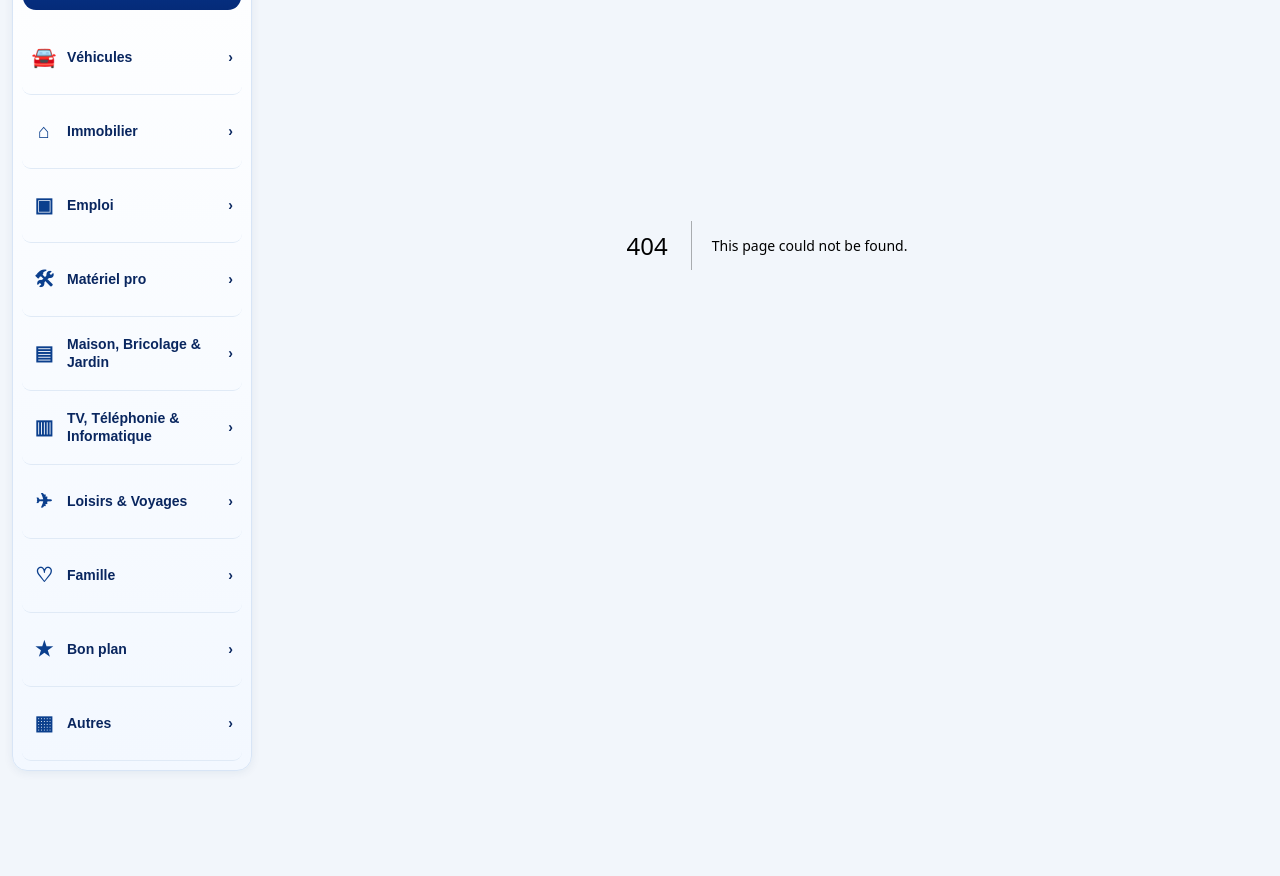
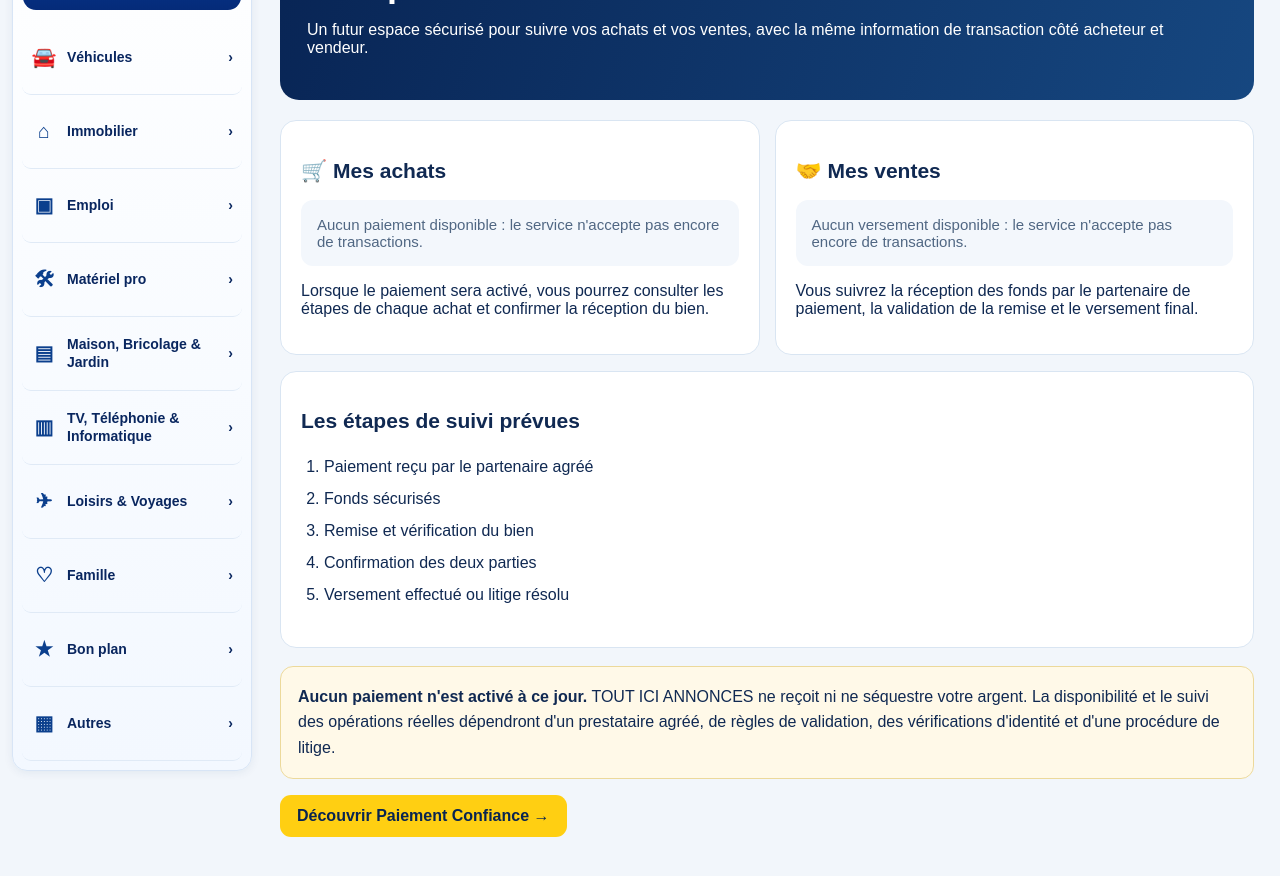
Before and after one commit to Touticimarket/tout-ici-market, a Next.js app: page /compte/paiements in a window 1280 px wide. Before the commit this address had no page. Shown: the part 700-1576 px from the top of the page. Before the commit the page ends 1483 px from the top, so only its background shows below. Built offline with nearby package versions, Linux system fonts and the light colour scheme.

Commit message:
Add honest account view for future buyer and seller payment tracking

```diff
--- /dev/null
+++ b/app/compte/paiements/page.tsx
@@ -0,0 +1,30 @@
+import Link from "next/link";
+import type {Metadata} from "next";
+export const metadata:Metadata={title:"Mes paiements | TOUT ICI ANNONCES",description:"Suivi des achats et ventes avec Paiement Confiance — service en préparation."};
+const steps=["Paiement reçu par le partenaire agréé","Fonds sécurisés","Remise et vérification du bien","Confirmation des deux parties","Versement effectué ou litige résolu"];
+export default function MesPaiements(){
+ return <main className="payments-account">
+ <style>{`
+ .payments-account{font-family:Arial,Helvetica,sans-serif;max-width:1050px;margin:0 auto;padding:20px 14px 54px;color:#102952}
+ .payments-account *{box-sizing:border-box}.payments-account a{color:#1156a1}
+ .payments-account .hero{background:linear-gradient(110deg,#082454,#164780);color:#fff;padding:27px;border-radius:19px;margin:15px 0 20px}
+ .payments-account h1{font-size:clamp(26px,3vw,36px);margin:10px 0}.payments-account h2{font-size:21px}
+ .payments-account .pill{display:inline-block;padding:7px 11px;border-radius:25px;background:#ffe28d;color:#132b52;font-weight:850;font-size:12px}
+ .payments-account .grid{display:grid;grid-template-columns:repeat(2,minmax(0,1fr));gap:15px}
+ .payments-account .card{background:#fff;border:1px solid #d9e5f2;border-radius:16px;padding:20px}
+ .payments-account .empty{background:#f3f7fc;border-radius:12px;padding:16px;font-size:15px;color:#506783}
+ .payments-account ol{padding-left:23px;line-height:2}.payments-account .notice{padding:17px;background:#fff9e8;border:1px solid #ecd99b;border-radius:13px;line-height:1.6;margin-top:18px}
+ .payments-account .button{display:inline-block;padding:12px 17px;background:#ffcf12;color:#082451;text-decoration:none;font-weight:850;border-radius:11px}
+ @media(max-width:720px){.payments-account .grid{grid-template-columns:1fr}}
+ `}</style>
+ <Link href="/compte">← Retour à Mon compte</Link>
+ <section className="hero"><span className="pill">🔒 Fonctionnalité en préparation</span><h1>Mes paiements Confiance</h1><p>Un futur espace sécurisé pour suivre vos achats et vos ventes, avec la même information de transaction côté acheteur et vendeur.</p></section>
+ <div className="grid">
+  <section className="card"><h2>🛒 Mes achats</h2><p className="empty">Aucun paiement disponible : le service n'accepte pas encore de transactions.</p><p>Lorsque le paiement sera activé, vous pourrez consulter les étapes de chaque achat et confirmer la réception du bien.</p></section>
+  <section className="card"><h2>🤝 Mes ventes</h2><p className="empty">Aucun versement disponible : le service n'accepte pas encore de transactions.</p><p>Vous suivrez la réception des fonds par le partenaire de paiement, la validation de la remise et le versement final.</p></section>
+ </div>
+ <section className="card" style={{marginTop:16}}><h2>Les étapes de suivi prévues</h2><ol>{steps.map((step,i)=><li key={i}>{step}</li>)}</ol></section>
+ <div className="notice"><strong>Aucun paiement n'est activé à ce jour.</strong> TOUT ICI ANNONCES ne reçoit ni ne séquestre votre argent. La disponibilité et le suivi des opérations réelles dépendront d'un prestataire agréé, de règles de validation, des vérifications d'identité et d'une procédure de litige.</div>
+ <p><Link className="button" href="/paiement-confiance">Découvrir Paiement Confiance →</Link></p>
+ </main>;
+}
```
